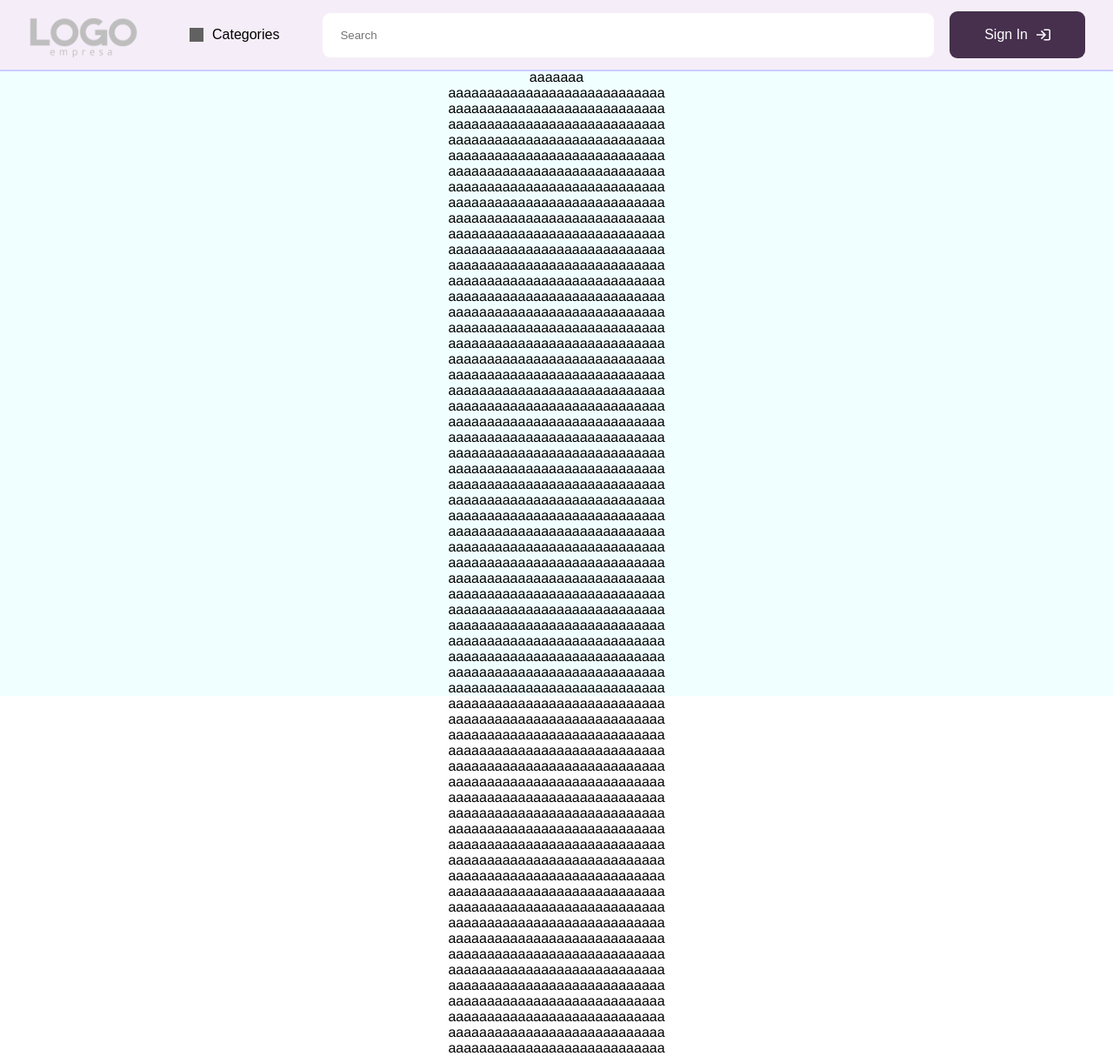
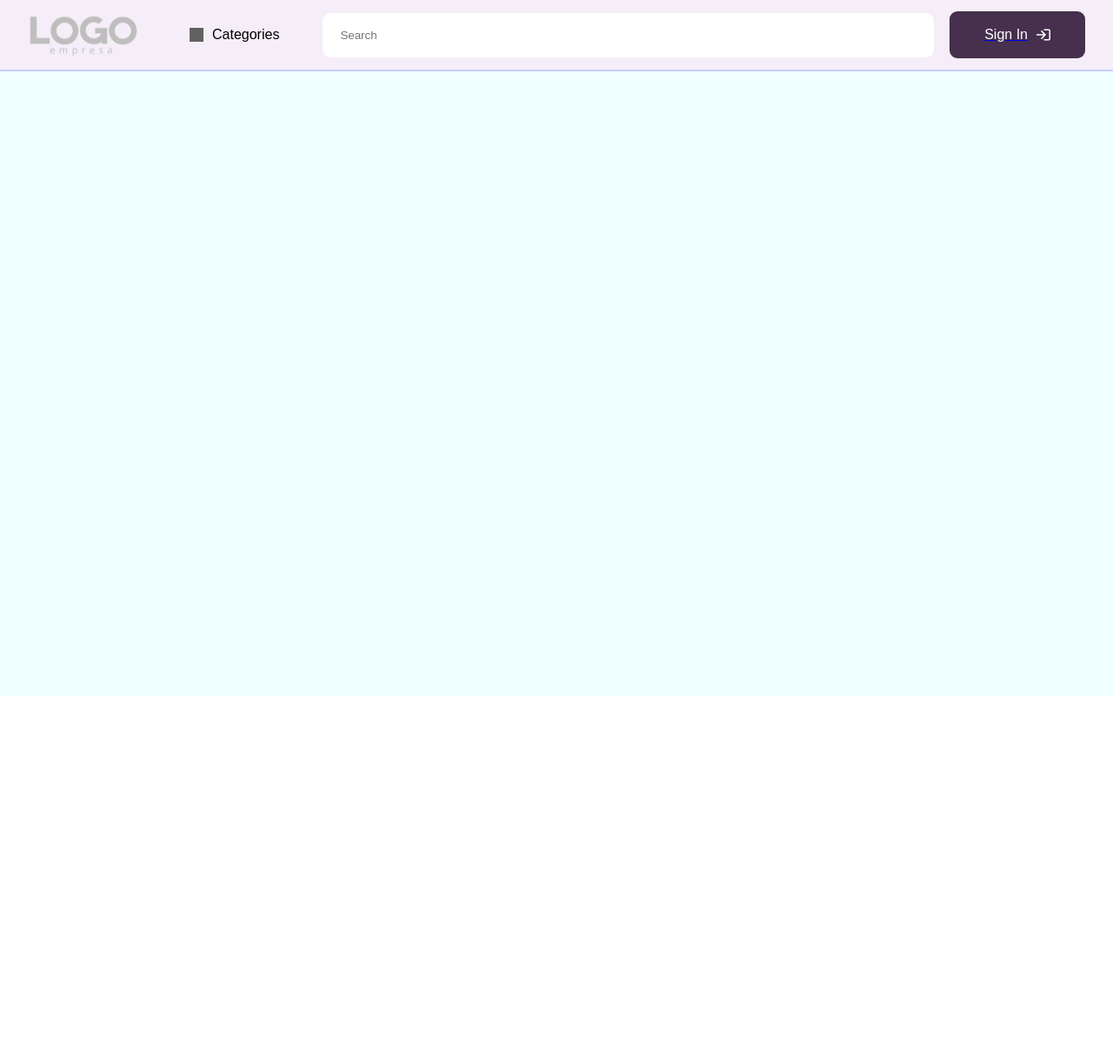
Before and after one commit to gohar717/vue-3-pinia, a Vue app: page / in a window 1280 px wide. Shown: the whole page at 87% size. After the commit the page ends 800 px from the top, so only its background shows below. Built offline with nearby package versions, Linux system fonts and the light colour scheme; grey boxes are pictures that could not be loaded.

Commit message:
created new route for login

```diff
--- a/src/components/HeaderComponent.vue
+++ b/src/components/HeaderComponent.vue
@@ -4,20 +4,36 @@ import SearchComponent from './SearchComponent.vue';
 
 import signInIcon from '../assets/images/sign-in.svg';
 import DropdownMenu from './DropdownMenu.vue';
+import { useRoute } from 'vue-router';
+import { ref, watch } from 'vue';
 
+const route = useRoute()
+
+const leaveLogoOnly = ref(route.path.includes('login'));
+
+watch(
+    () => route.path,
+    () => {
+        leaveLogoOnly.value = route.path.includes('login')
+    }
+)
 </script>
 
 <template>
-    <header class="header">
+    <header class="header" :class="{ hideField: leaveLogoOnly }">
         <div class="header__content container">
-            <img class="logo" src="../assets/images/logo.png" />
+            <RouterLink to="/">
+                <img class="logo" src="../assets/images/logo.png" />
+            </RouterLink>
 
             <div class="header__content__search">
                 <DropdownMenu />
                 <SearchComponent />
             </div>
 
-            <ButtonComponent class="signin" :icon="signInIcon">Sign In</ButtonComponent>
+            <RouterLink to="/login">
+                <ButtonComponent class="signin" :icon="signInIcon">Sign In</ButtonComponent>
+            </RouterLink>
         </div>
 
     </header>
@@ -79,7 +95,6 @@ import DropdownMenu from './DropdownMenu.vue';
                 display: none;
             }
         }
-
     }
 }
 
--- a/src/pages/HomePage.vue
+++ b/src/pages/HomePage.vue
@@ -2,69 +2,6 @@
 </script>
 <template>
     <div class="home">
-        aaaaaaa
-        <p>aaaaaaaaaaaaaaaaaaaaaaaaaaaa</p>
-        <p>aaaaaaaaaaaaaaaaaaaaaaaaaaaa</p>
-        <p>aaaaaaaaaaaaaaaaaaaaaaaaaaaa</p>
-        <p>aaaaaaaaaaaaaaaaaaaaaaaaaaaa</p>
-        <p>aaaaaaaaaaaaaaaaaaaaaaaaaaaa</p>
-        <p>aaaaaaaaaaaaaaaaaaaaaaaaaaaa</p>
-        <p>aaaaaaaaaaaaaaaaaaaaaaaaaaaa</p>
-        <p>aaaaaaaaaaaaaaaaaaaaaaaaaaaa</p>
-        <p>aaaaaaaaaaaaaaaaaaaaaaaaaaaa</p>
-        <p>aaaaaaaaaaaaaaaaaaaaaaaaaaaa</p>
-        <p>aaaaaaaaaaaaaaaaaaaaaaaaaaaa</p>
-        <p>aaaaaaaaaaaaaaaaaaaaaaaaaaaa</p>
-        <p>aaaaaaaaaaaaaaaaaaaaaaaaaaaa</p>
-        <p>aaaaaaaaaaaaaaaaaaaaaaaaaaaa</p>
-        <p>aaaaaaaaaaaaaaaaaaaaaaaaaaaa</p>
-        <p>aaaaaaaaaaaaaaaaaaaaaaaaaaaa</p>
-        <p>aaaaaaaaaaaaaaaaaaaaaaaaaaaa</p>
-        <p>aaaaaaaaaaaaaaaaaaaaaaaaaaaa</p>
-        <p>aaaaaaaaaaaaaaaaaaaaaaaaaaaa</p>
-        <p>aaaaaaaaaaaaaaaaaaaaaaaaaaaa</p>
-        <p>aaaaaaaaaaaaaaaaaaaaaaaaaaaa</p>
-        <p>aaaaaaaaaaaaaaaaaaaaaaaaaaaa</p>
-        <p>aaaaaaaaaaaaaaaaaaaaaaaaaaaa</p>
-        <p>aaaaaaaaaaaaaaaaaaaaaaaaaaaa</p>
-        <p>aaaaaaaaaaaaaaaaaaaaaaaaaaaa</p>
-        <p>aaaaaaaaaaaaaaaaaaaaaaaaaaaa</p>
-        <p>aaaaaaaaaaaaaaaaaaaaaaaaaaaa</p>
-        <p>aaaaaaaaaaaaaaaaaaaaaaaaaaaa</p>
-        <p>aaaaaaaaaaaaaaaaaaaaaaaaaaaa</p>
-        <p>aaaaaaaaaaaaaaaaaaaaaaaaaaaa</p>
-        <p>aaaaaaaaaaaaaaaaaaaaaaaaaaaa</p>
-        <p>aaaaaaaaaaaaaaaaaaaaaaaaaaaa</p>
-        <p>aaaaaaaaaaaaaaaaaaaaaaaaaaaa</p>
-        <p>aaaaaaaaaaaaaaaaaaaaaaaaaaaa</p>
-        <p>aaaaaaaaaaaaaaaaaaaaaaaaaaaa</p>
-        <p>aaaaaaaaaaaaaaaaaaaaaaaaaaaa</p>
-        <p>aaaaaaaaaaaaaaaaaaaaaaaaaaaa</p>
-        <p>aaaaaaaaaaaaaaaaaaaaaaaaaaaa</p>
-        <p>aaaaaaaaaaaaaaaaaaaaaaaaaaaa</p>
-        <p>aaaaaaaaaaaaaaaaaaaaaaaaaaaa</p>
-        <p>aaaaaaaaaaaaaaaaaaaaaaaaaaaa</p>
-        <p>aaaaaaaaaaaaaaaaaaaaaaaaaaaa</p>
-        <p>aaaaaaaaaaaaaaaaaaaaaaaaaaaa</p>
-        <p>aaaaaaaaaaaaaaaaaaaaaaaaaaaa</p>
-        <p>aaaaaaaaaaaaaaaaaaaaaaaaaaaa</p>
-        <p>aaaaaaaaaaaaaaaaaaaaaaaaaaaa</p>
-        <p>aaaaaaaaaaaaaaaaaaaaaaaaaaaa</p>
-        <p>aaaaaaaaaaaaaaaaaaaaaaaaaaaa</p>
-        <p>aaaaaaaaaaaaaaaaaaaaaaaaaaaa</p>
-        <p>aaaaaaaaaaaaaaaaaaaaaaaaaaaa</p>
-        <p>aaaaaaaaaaaaaaaaaaaaaaaaaaaa</p>
-        <p>aaaaaaaaaaaaaaaaaaaaaaaaaaaa</p>
-        <p>aaaaaaaaaaaaaaaaaaaaaaaaaaaa</p>
-        <p>aaaaaaaaaaaaaaaaaaaaaaaaaaaa</p>
-        <p>aaaaaaaaaaaaaaaaaaaaaaaaaaaa</p>
-        <p>aaaaaaaaaaaaaaaaaaaaaaaaaaaa</p>
-        <p>aaaaaaaaaaaaaaaaaaaaaaaaaaaa</p>
-        <p>aaaaaaaaaaaaaaaaaaaaaaaaaaaa</p>
-        <p>aaaaaaaaaaaaaaaaaaaaaaaaaaaa</p>
-        <p>aaaaaaaaaaaaaaaaaaaaaaaaaaaa</p>
-        <p>aaaaaaaaaaaaaaaaaaaaaaaaaaaa</p>
-        <p>aaaaaaaaaaaaaaaaaaaaaaaaaaaa</p>
     </div>
 </template>
 <style scoped lang="scss"></style>
--- /dev/null
+++ b/src/pages/LoginPage.vue
@@ -0,0 +1,13 @@
+<script setup lang="ts">
+</script>
+<template>
+    <div class="signin">
+    </div>
+</template>
+<style scoped lang="scss">
+    .signin {
+        width: 100%;
+        height: 100%;
+        background-color: white;
+    }
+</style>
--- a/src/router.ts
+++ b/src/router.ts
@@ -1,9 +1,11 @@
 import { createRouter, createWebHistory } from 'vue-router';
 import HomePage from './pages/HomePage.vue';
+import LoginPage from './pages/LoginPage.vue';
 
 
 const routes = [
   { path: '/', component: HomePage },
+  { path: '/login', component: LoginPage },
 ]
 
 const router = createRouter({
```
